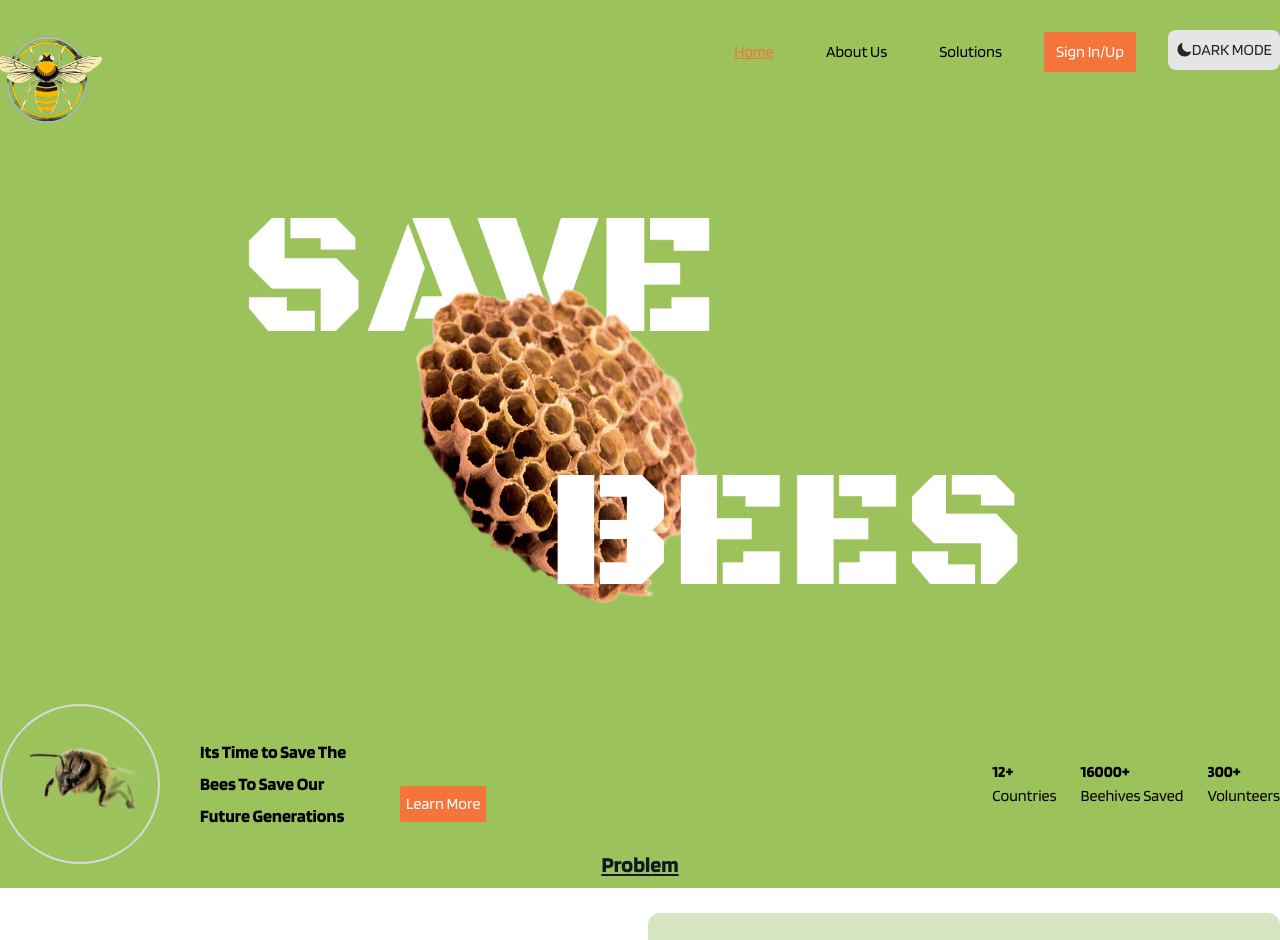
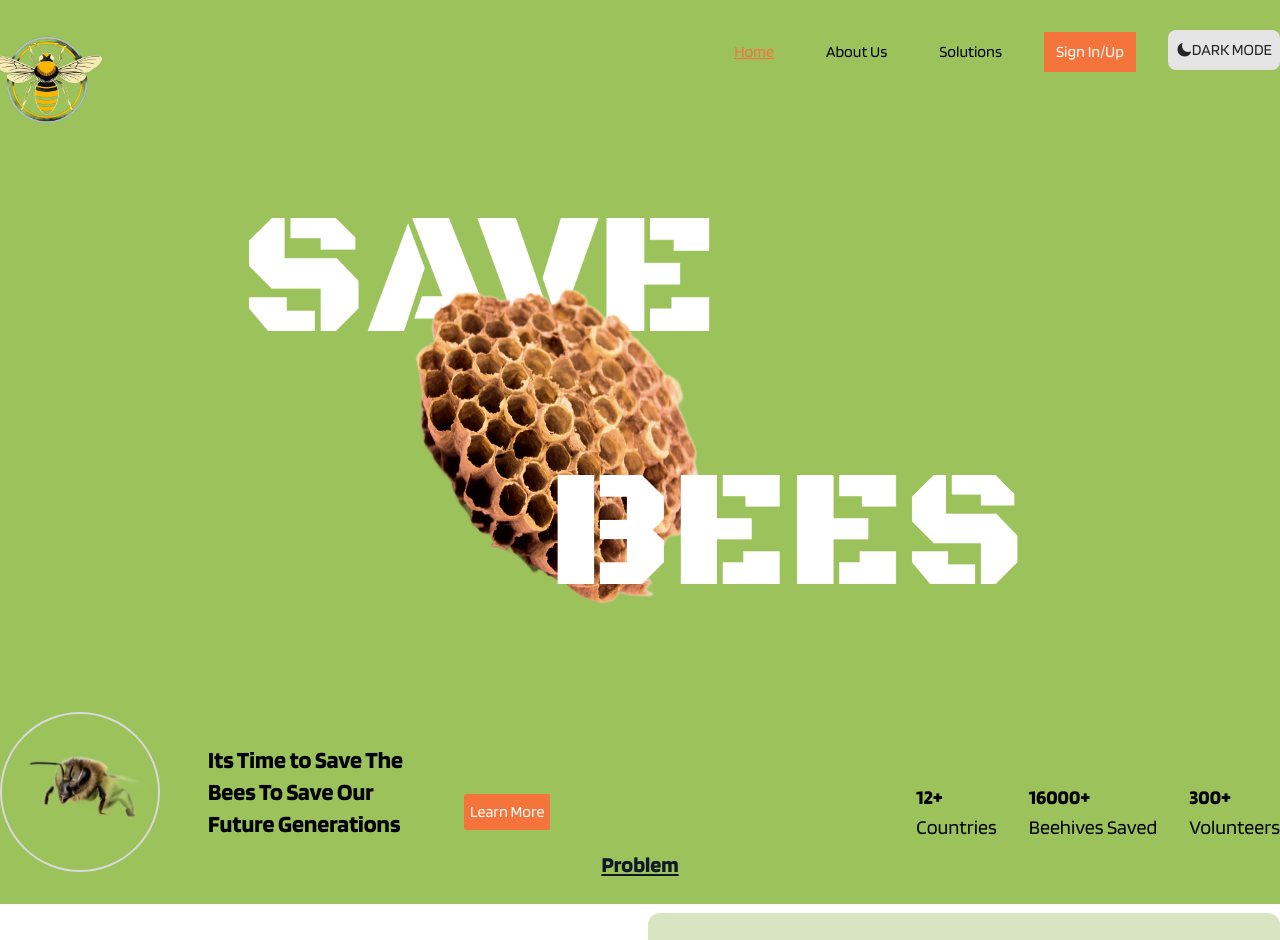
Before and after one commit to chingu-voyages/v50-tier3-team-28, a React (Vite) app in the folder client/: page / in a window 1280 px wide. Shown: the top 940 px of the page. Built offline with nearby package versions, Linux system fonts and the light colour scheme; no server answers.

Commit message:
update landing page styles
Co-authored-by: KseniiaRiabova <KseniiaRiabova@users.noreply.github.com>

```diff
--- a/client/src/components/UI/MainHeroLandingSurvey.jsx
+++ b/client/src/components/UI/MainHeroLandingSurvey.jsx
@@ -16,7 +16,7 @@ export const MainHeroLandingSurvey = () => {
       <section className="flex flex-col items-center md:gap-2 md:flex-row">
         <Image src={beeImage} alt="Bee image" className="border-2 border-[#D9D9D9] rounded-full h-40 w-40 dark:border-black" />
 
-        <h2 className="text-lg text-center font-bold text-black leading-8 m-8 md:max-w-40 md:text-start dark:text-white">
+        <h2 className="text-2xl text-center font-bold text-black leading-8 m-10 md:max-w-52 md:text-start dark:text-white">
           Its Time to Save The Bees To Save Our Future Generations
         </h2>
 
@@ -27,7 +27,7 @@ export const MainHeroLandingSurvey = () => {
         />
       </section>
 
-      <section className="flex flex-col md:gap-6 md:flex-row">
+      <section className="flex flex-col md:gap-8 md:flex-row mt-10">
         <MainHeroLandingSurveyAnimatedNumber statHighlights={statHighlights.countries} text="Countries" />
         <MainHeroLandingSurveyAnimatedNumber statHighlights={statHighlights.hivesSaved} text="Beehives Saved" />
         <MainHeroLandingSurveyAnimatedNumber statHighlights={statHighlights.volunteers} text="Volunteers" />
--- a/client/src/components/UI/MainHeroLandingSurveyAnimatedNumber.jsx
+++ b/client/src/components/UI/MainHeroLandingSurveyAnimatedNumber.jsx
@@ -3,14 +3,14 @@ import AnimatedNumber from "../../layout/AnimatedNumber";
 
 export const MainHeroLandingSurveyAnimatedNumber = ({ statHighlights, text }) => {
   return (
-    <div className="flex flex-col items-center md:items-start">
+    <div className="flex flex-col items-center md:items-start gap-0.5">
       <div className="flex flex-row">
-        <span className="font-bold text-black dark:text-white">
+        <span className="text-xl text-black font-bold dark:text-white">
           <AnimatedNumber className="" n={statHighlights} />
         </span>
-        <div className="font-bold text-black dark:text-white">+</div>
+        <div className="text-xl text-black font-bold dark:text-white">+</div>
       </div>
-      <p className="font-normal text-black dark:text-white">{text}</p>
+      <p className="text-xl text-black font-normal dark:text-white">{text}</p>
     </div>
   );
 };
```
